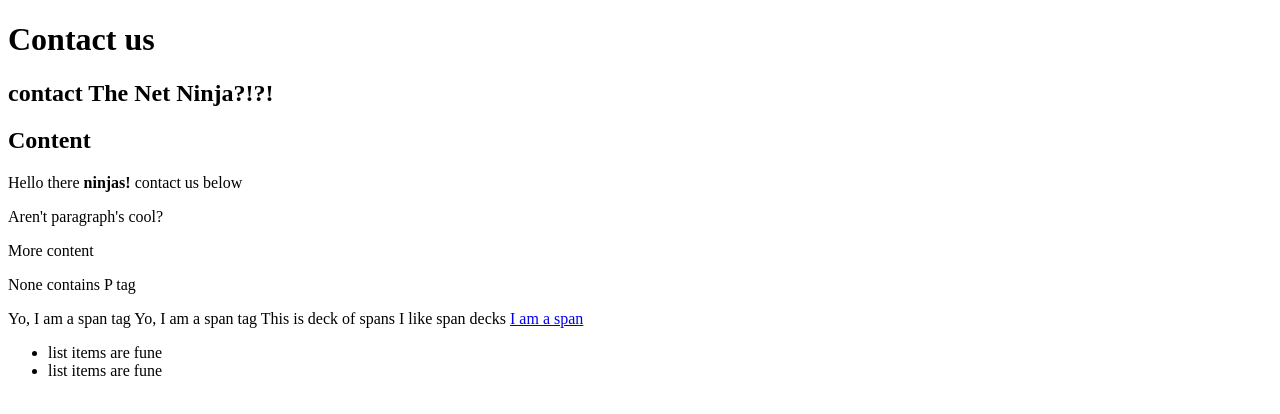
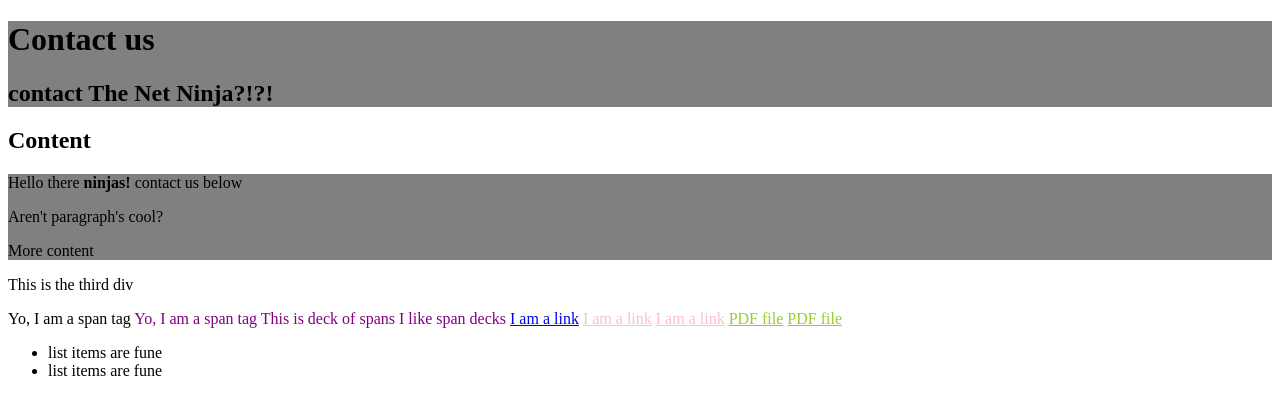
Before and after one commit to agnieszkasm/CSS-thenetninja, a plain HTML site: page contact.html in a window 1280 px wide. Drawn offline with Linux system fonts and the light colour scheme.

Commit message:
Attribute Selectors

```diff
--- a/contact.html
+++ b/contact.html
@@ -28,14 +28,23 @@
 
         </div>
 
-            <p>None contains P tag</p>
+            <div>
+                <p>This is the third div</p>
+
+            </div>
 
         <span>Yo, I am a span tag</span>
-        <span class="deck"> Yo, I am a span tag</span>
+        <span class="deck halls"> Yo, I am a span tag</span>
         <span class="deck">This is deck of spans</span>
         <span class="deck">I like span decks</span>
 
-        <a href="a">I am a span</a>
+        <a href="a">I am a link</a>
+        <a href="http://www.google.com" title="Google">I am a link</a>
+        <a href="http://www.google.com" title="Search engine">I am a link</a>
+
+        <a href="Something.pdf">PDF file</a>
+        <a href="Something2.pdf">PDF file</a>
+
 
         <ul>
             <li>list items are fune</li>
--- a/css-file/syntax.css
+++ b/css-file/syntax.css
@@ -1,3 +1,27 @@
-#all-articles h2 + p{
-    color: red;
+
+/*span[class] {
+    color: purple;
+}*/
+
+div[id] {
+    background: grey;
+}
+/*
+a[title] {
+   color: red
+} */
+a[title="Search engine"] {
+    color: red
  }
+
+ span[class~="deck"] {
+    color: purple;
+}
+
+a[href$="pdf"] {
+    color: yellowgreen;
+}
+
+a[href^="http"] {
+    color: pink;
+}
```
